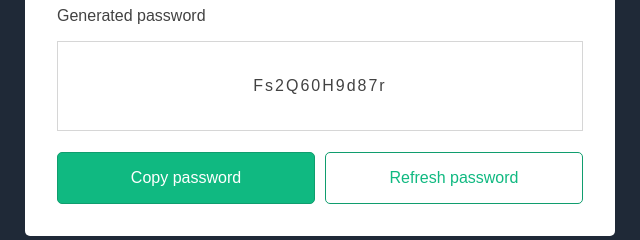
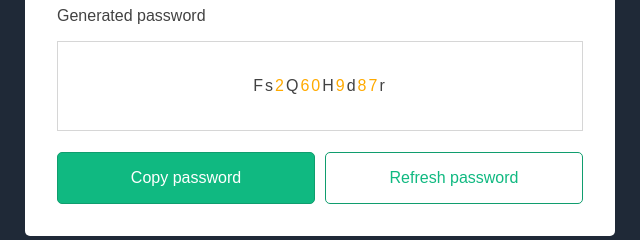
Before and after one commit to BCNix/password-generator, a plain HTML site: page index.html in a window 1280 px wide. Shown: the part 479-719 px from the top of the page, 320-960 px from the left. Drawn offline with Linux system fonts and the light colour scheme; a web font is replaced by a local one.

Commit message:
Create new logic to style each char with numbers and symbols

```diff
--- a/script.js
+++ b/script.js
@@ -84,11 +84,24 @@ refreshPassword.addEventListener("click", function() {
 
 function showPassword(){
 
-    displayPassword.textContent = generatePassword(characterCount, charPools, includeSymbols, includeNumbers).join("");
+    displayPassword.textContent = "";
 
-    let password =  displayPassword.textContent;
+    let password =  generatePassword(characterCount, charPools, includeSymbols, includeNumbers).join("");
 
-    return password;
+    for(let i = 0; i < password.length; i++){
+        const char = password[i];
+        const span = document.createElement("span");
+        span.textContent = char;
+
+        if(/[0-9]/.test(char)){
+            span.classList.add("gen-password-numbers");
+        } else if(/[\W_]/.test(char)){
+            span.classList.add("gen-password-symbols");
+        }
+
+        displayPassword.appendChild(span);
+    }
+
 }
 
 
@@ -99,7 +112,7 @@ function randomItem(arr){
     return arr[arrItem];
 }
 
-// Shuffle an array using (Fisher-Yates)
+// Shuffle an array
 function shuffleArray(arr) {
     for(let i = arr.length - 1; i > 0; i--){
         const j = Math.floor(Math.random() * (i + 1));
--- a/styles/style.css
+++ b/styles/style.css
@@ -232,6 +232,14 @@ input:checked + .slider:before {
     word-break: break-all;;
 }
 
+.gen-password-numbers{
+    color: #FFAA00
+}
+
+.gen-password-symbols{
+    color: #FF00A1;
+}
+
 /* === Buttons for Copy & Refresh Password Section === */
 .btn-container{
     display: flex;
```
